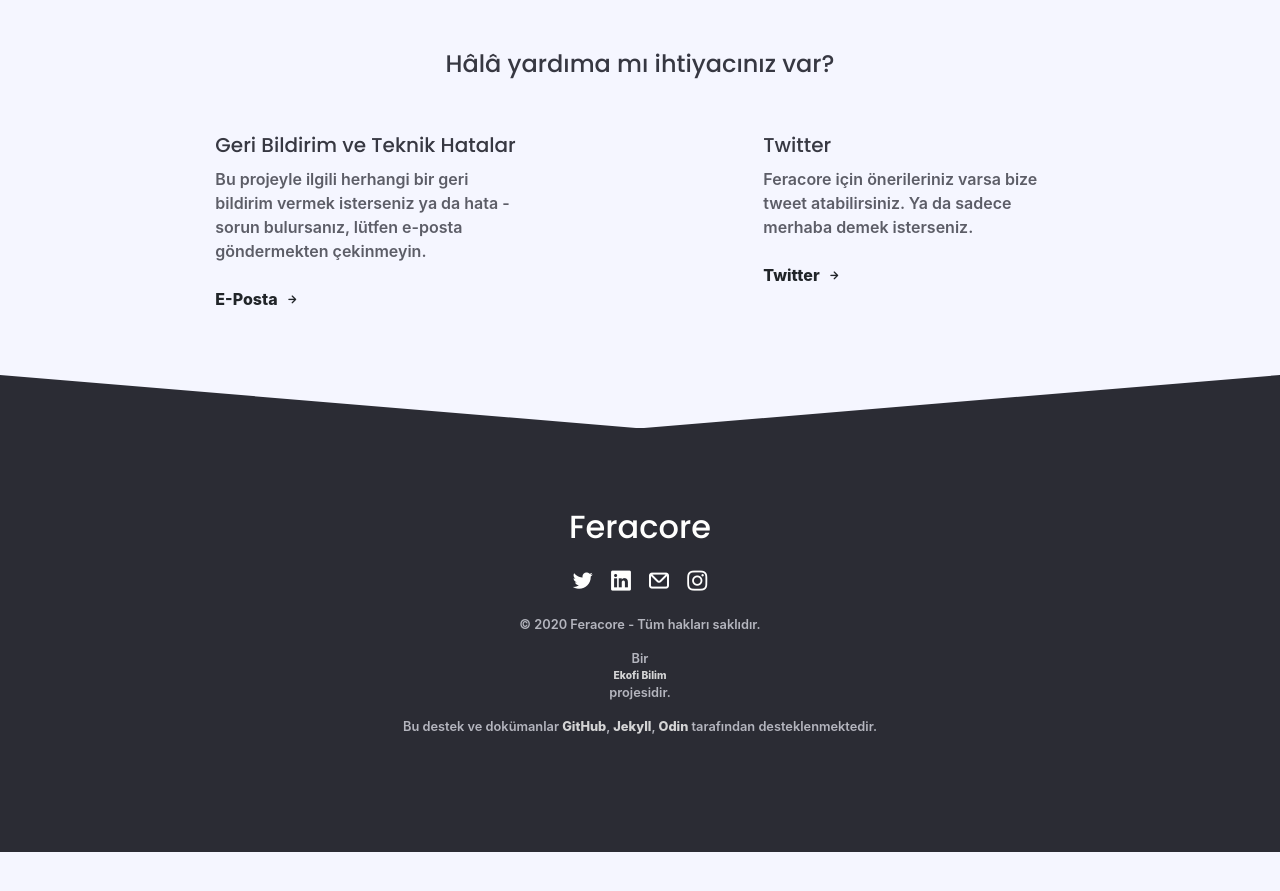
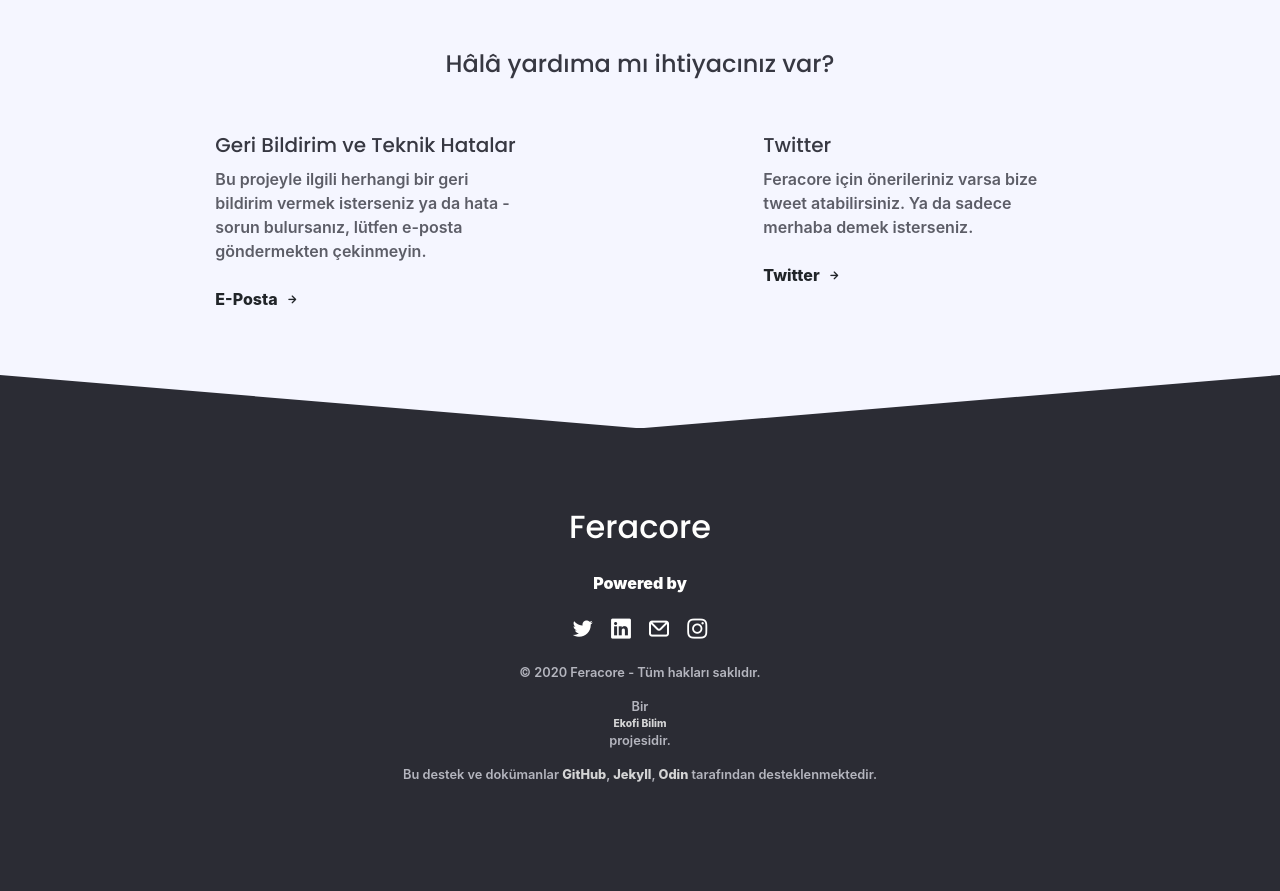
Before and after one commit to feracore/docs.feracore.com-tr.github.io, a Jekyll site: the page built from index.html, in a window 1280 px wide and 900 px high, scrolled down 728 px. Shown: the top 891 px of the window. Built offline with Jekyll 4.4.1, drawn with Linux system fonts in a browser that asks for light colours; nearby versions of some CDN libraries; some web fonts are replaced; before the commit the page ends 1580 px from its top, so only the background shows below that.

Commit message:
Update footer.html

```diff
--- a/_includes/footer.html
+++ b/_includes/footer.html
@@ -4,7 +4,8 @@
   <div class="container grid-xl footer-contents mb-0">
     <div class="columns text-center">
       <div class="column col-12">
-        <h2 class="m-0 text-light">Feracore</h2>
+        <h2 class="m-0 text-light">Feracore</h2><br/>
+	      <a><b>Powered by</b></a>
         <div class="footer-social my-4">
             {% if site.twitter_username == null %}
             {% else %}
```
